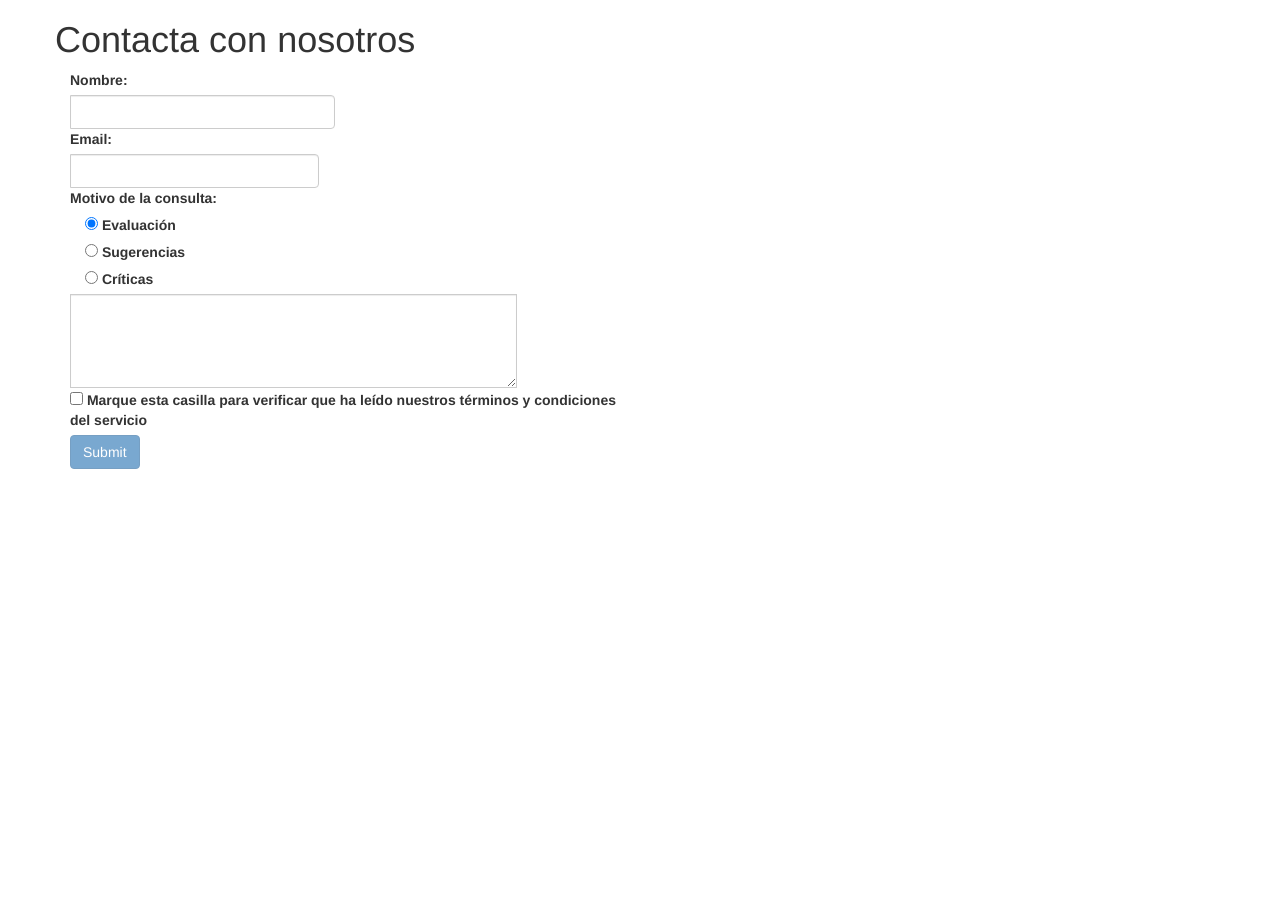
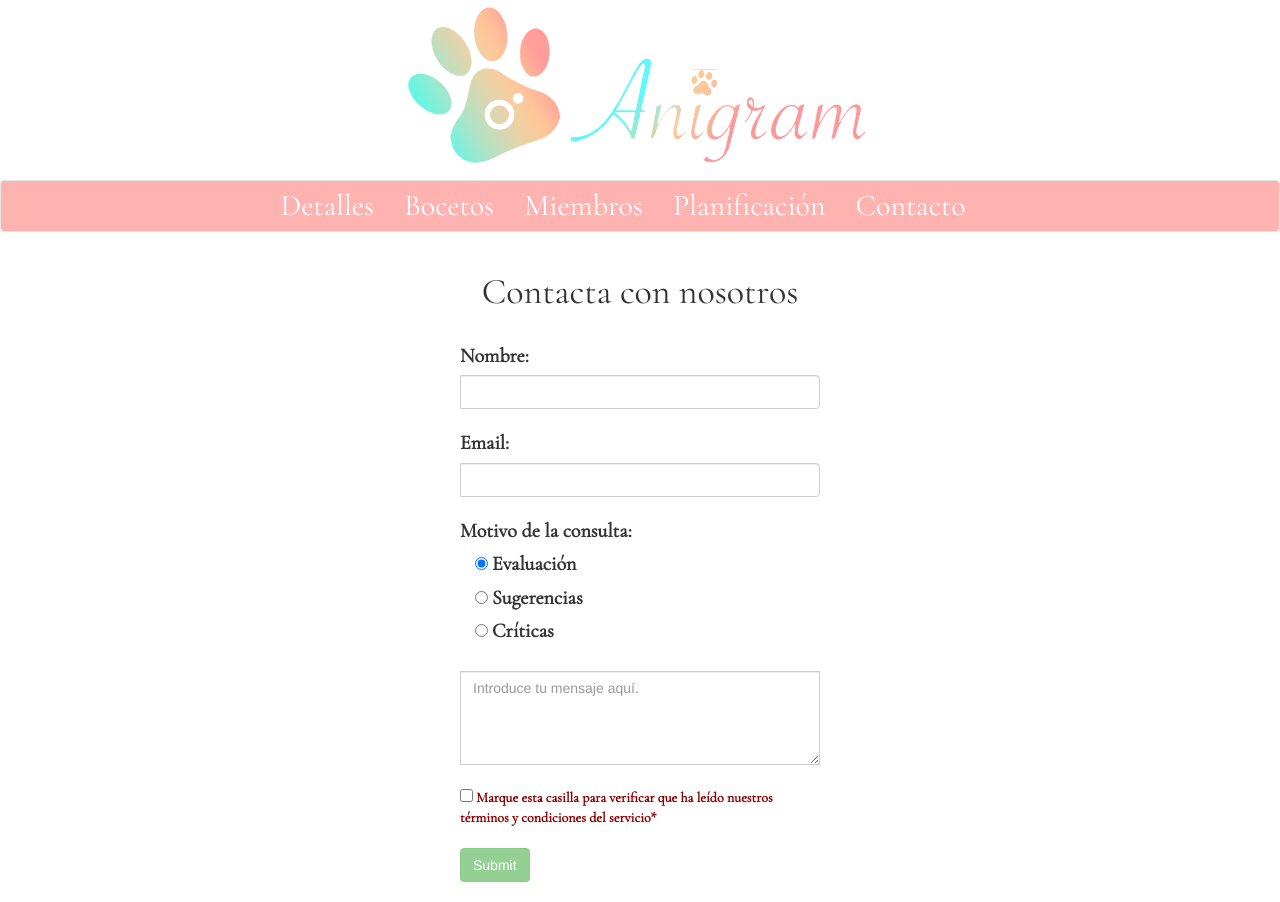
Before and after one commit to enrifuer/Anigram, a PHP site: page /Contacto.html in a window 1280 px wide. Before the commit the page ends 469 px from the top, so only its background shows below. Run offline with PHP 8.4, Linux system fonts and the light colour scheme; some libraries are stand-ins or nearby versions.

Commit message:
Terminado contacto.html

```diff
--- a/Contacto.html
+++ b/Contacto.html
@@ -2,19 +2,44 @@
 <html>
 <head>
 	<title>Contacto</title>
-	<!-- Latest compiled and minified CSS -->
-	<link rel="stylesheet" href="https://maxcdn.bootstrapcdn.com/bootstrap/3.3.7/css/bootstrap.min.css" integrity="sha384-BVYiiSIFeK1dGmJRAkycuHAHRg32OmUcww7on3RYdg4Va+PmSTsz/K68vbdEjh4u" crossorigin="anonymous">
-	<script src="https://code.jquery.com/jquery-3.3.1.slim.js" integrity="sha256-fNXJFIlca05BIO2Y5zh1xrShK3ME+/lYZ0j+ChxX2DA=" crossorigin="anonymous"></script>
+	<link href="https://fonts.googleapis.com/css?family=Cormorant+Garamond" rel="stylesheet">
+	<link rel="stylesheet" type="text/css" href="css/Styles.css" media="all" />
+
+	<!--Librerias necesarias para bootstrap-->
+	<link rel="stylesheet" href="https://maxcdn.bootstrapcdn.com/bootstrap/3.3.7/css/bootstrap.min.css"/>
+	<script src="https://ajax.googleapis.com/ajax/libs/jquery/3.2.1/jquery.min.js"></script>
+	<script src="https://maxcdn.bootstrapcdn.com/bootstrap/3.3.7/js/bootstrap.min.js"></script>
+
+
+	<!--insercion del favicon y del titulo de la pagina-->
+	<link rel="icon" href="Assets/img/PataIcon.ico" sizes="16x16" type="image/ico">
 </head>
 <body>
 
+<div class="center"><a title="Inicio" href="index.html"><img src="Assets/img/Logo-Completo.png" alt="Logo" width="500" height="180" /></a></div>
+
+<nav class="navbar navbar-default " role="navigation">
+
+    <!--Contenido y enlaces del menu-->
+    <div class="navbar-collapse collapse">
+        <ul class="nav navbar-nav navbar-center">
+            <li><a href="detalles.html">Detalles</a></li>
+            <li><a href="bocetos.html">Bocetos</a></li>
+            <li><a href="miembros.html">Miembros</a></li>
+            <li><a href="planificacion.html">Planificación</a></li>
+            <li><a href="contacto.html">Contacto</a></li>
+        </ul>
+    </div>
+</nav>
 <div class="container">
 	<div class="row">
-		<h1>Contacta con nosotros</h1>
+		<h1 class="center">Contacta con nosotros</h1>
+	<div class="container">
+		<div class="row">
 
-		<div class = "col-md-6 offset-md-3">
+			<div class = "col-md-4 col-md-offset-4">
 				<form action="mailto:mirlop01@ucm.es?subject=Contacto Anigram" method="post" enctype="text/plain">
-				<div class="input-group">
+					<div class="input-group ">
 						<label for="Nombre">Nombre: </label>
 						<input class="form-control" type="text" name="Nombre" id="Nombre">
 					</div>
@@ -26,27 +51,32 @@
 						<label>Motivo de la consulta: </label>
 						<div class="col-md-12">
 							<input id="evaluacion" class="form-control-addon" type="radio" name="Motivo" value="Evaluacion" checked>
-						<label for="evaluacion">Evaluación</label>
+							<label for="evaluacion"> Evaluación</label>
 						</div>
 
 						<div class="col-md-12">
 							<input id="sugerencias" class="form-control-addon" type="radio" name="Motivo" value="Sugerencias">
-						<label for="sugerencias">Sugerencias</label>
+							<label for="sugerencias"> Sugerencias</label>
 						</div>
 
 						<div class="col-md-12">
 							<input id="criticas" class="form-control-addon" type="radio" name="Motivo" value="Criticas">
-						<label for="criticas">Críticas</label>
+							<label for="criticas"> Críticas</label>
+						</div>
 					</div>
 
 					<div class="input-group">
-					<textarea class="form-control"  aria-label="..." name="Consulta" rows="4" cols="50"></textarea>
+						<textarea class="form-control" name="Consulta" rows="4" cols="50" placeholder="Introduce tu mensaje aquí."></textarea>
 					</div>
+
 					<div class="input-group">
-					<label><input type="checkbox" id="Terminos" value="first_checkbox"> Marque esta casilla para verificar que ha leído nuestros términos y condiciones del servicio</label>
-					<input type="submit" id="submit-btn" class="btn btn-primary" disabled>
+						<label id="terminos-condiciones">
+							<input type="checkbox" id="Terminos" value="first_checkbox"> Marque esta casilla para verificar que ha leído nuestros términos y condiciones del servicio*
+						</label>
+						<input type="submit" id="submit-btn" class="btn btn-success" disabled>
 					</div>
 				</form>
+			</div>
 		</div>
 	</div>
 </div>
--- a/Miembros.html
+++ b/Miembros.html
@@ -13,7 +13,7 @@
 
 
 	<!--insercion del favicon y del titulo de la pagina-->
-	<link rel="icon" href="img/PataIcon.ico" sizes="16x16" type="image/ico">
+	<link rel="icon" href="Assets/img/PataIcon.ico" sizes="16x16" type="image/ico">
 </head>
 <body>
 
--- a/css/Styles.css
+++ b/css/Styles.css
@@ -37,7 +37,7 @@ nav.navbar ul.nav li {
 	line-height: 1.1;
 	color: inherit;
 }
-p{
+p, label{
 	font-family: "Cormorant Garamond", serif !important;
 	font-size: 20px;
 }
@@ -143,3 +143,15 @@ tr:nth-child(odd){
 .datos-miembros {
 	text-align: justify;
 }
+
+/*-------- CONTACTO ----------*/
+.input-group{
+	margin: 20px 0;
+	width: 100%;
+}
+
+#terminos-condiciones{
+	color:darkred;
+	font-size: 14px;
+	margin-bottom: 20px ;
+}
```
Lines whose indentation alone changed are shown as unchanged.
